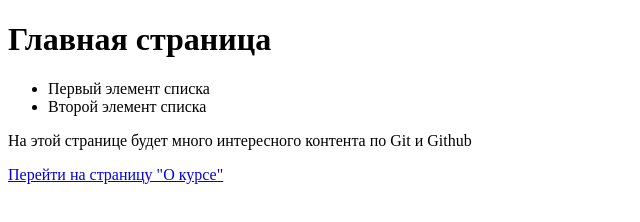
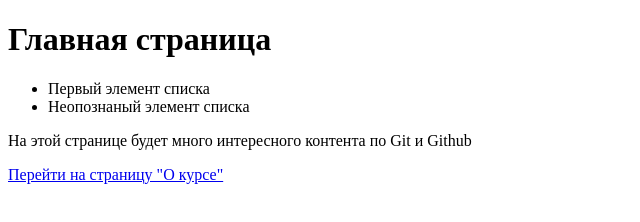
Before and after one commit to 0Obla4kO0/git-academy, a plain HTML site: page index.html in a window 1280 px wide. Shown: the full height of the page, 0-640 px from the left. Drawn offline with Linux system fonts and the light colour scheme.

Commit message:
feat: unidentified element added

```diff
--- a/index.html
+++ b/index.html
@@ -11,7 +11,7 @@
             <h1 class="heading">Главная страница</h1>
            <ul>
                 <li>Первый элемент списка</li>
-                <li>Второй элемент списка</li>
+                <li>Неопознаный элемент списка</li>
            </ul>
         </header>
         <master class="site-master">
```
